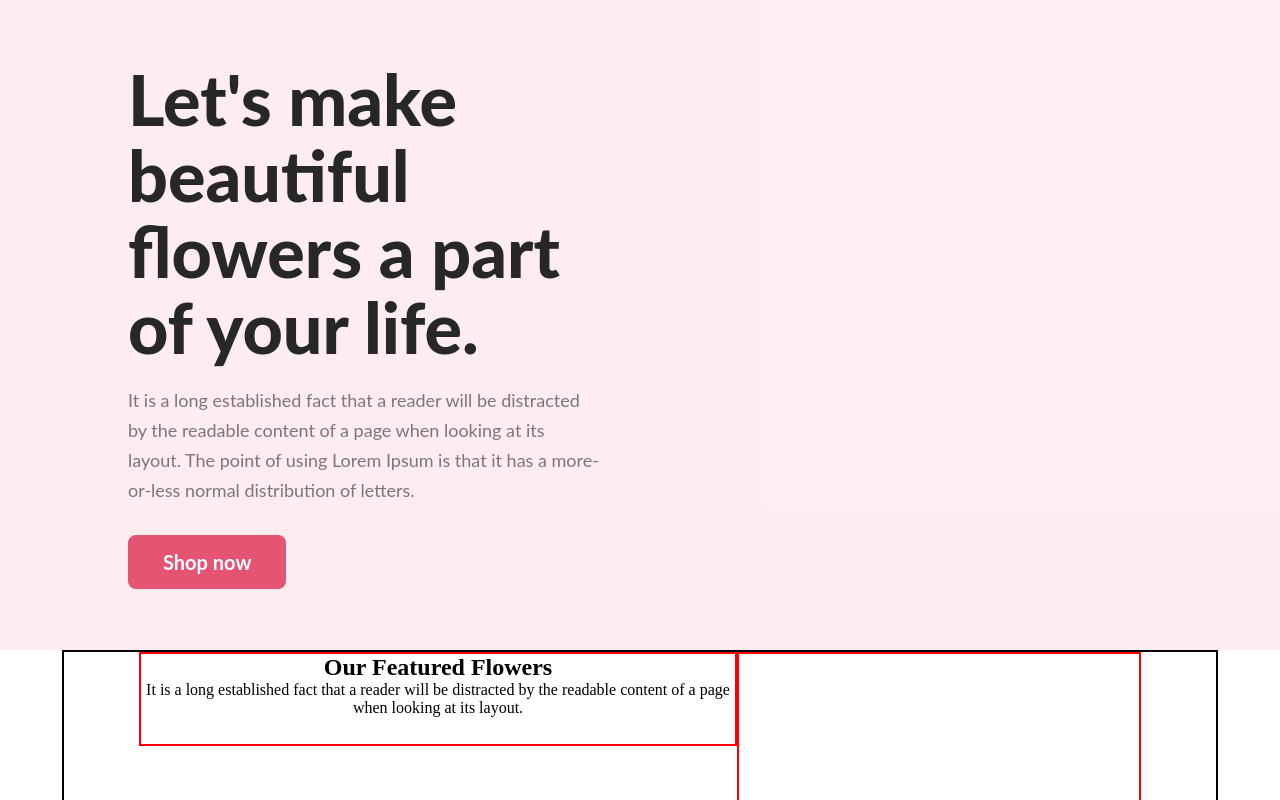
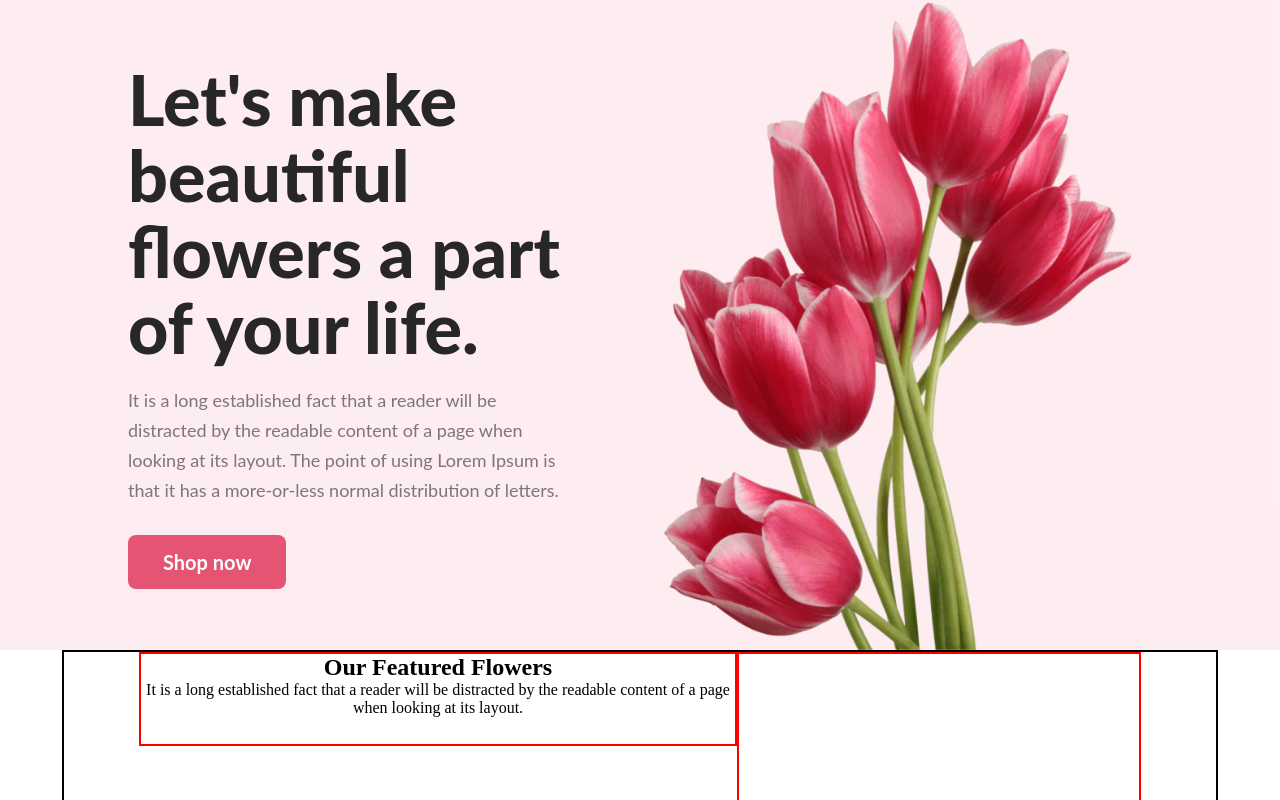
Before and after one commit to RaihanSoft/Flower-Shop, a plain HTML site: page index.html in a window 1280 px wide. Shown: the top 800 px of the page. Drawn offline with Linux system fonts and the light colour scheme; the site is published under a folder, as on GitHub Pages, so addresses that start at the root find nothing.

Commit message:
image added

```diff
--- a/index.html
+++ b/index.html
@@ -24,7 +24,7 @@
                 </div>
                 <div class="flower">
 
-                    <img src="/Flower Asset/pngwing 10.png" alt="">
+                    <img src="./Flower Asset/pngwing 10.png" alt="">
 
                 </div>
             </div>
```
